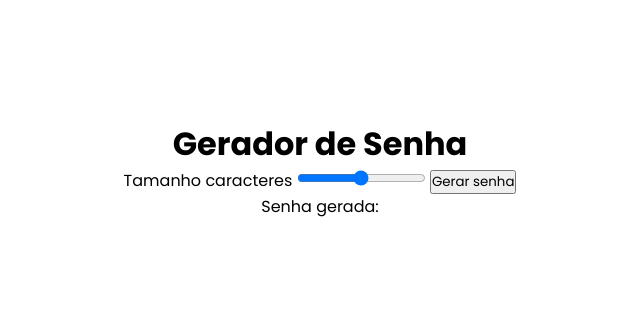
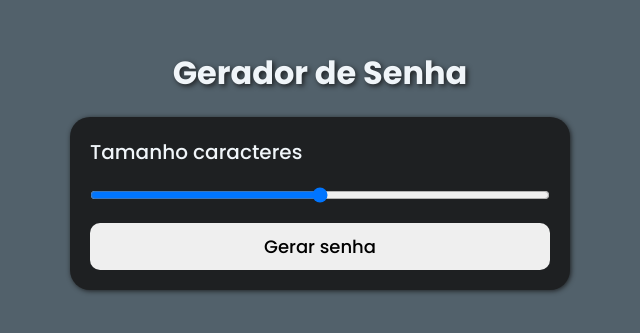
Before and after one commit to arisonfirmino/password-generator, a plain HTML site: page index.html in a window 1280 px wide. Shown: the part 231-564 px from the top of the page, without its empty margins (320-960 px from the left). Drawn offline with Linux system fonts and the light colour scheme.

Commit message:
feat: applied style

```diff
--- a/index.html
+++ b/index.html
@@ -16,15 +16,15 @@
             <div class="generator-container">
                 <span>Tamanho <span id="value"></span>caracteres</span>
 
-                <input type="range" min="5" max="25" class="slider" />
+                <input id="slider" type="range" min="5" max="25" />
 
                 <button>Gerar senha</button>
             </div>
 
-            <div class="password-container hide">
+            <div class="passwor-containerd hide">
                 <span>Senha gerada:</span>
 
-                <span class="password"></span>
+                <span id="password"></span>
             </div>
         </main>
     </body>
--- a/style.css
+++ b/style.css
@@ -10,8 +10,67 @@
 main {
     width: 100%;
     height: 100vh;
+    background-color: #52616b;
     display: flex;
     flex-direction: column;
     justify-content: center;
     align-items: center;
+    gap: 20px;
+    color: #f0f5f9;
 }
+
+h1 {
+    text-shadow: 2px 2px 5px #1e2022;
+}
+
+.generator-container {
+    width: 500px;
+    background-color: #1e2022;
+    padding: 20px;
+    border-radius: 20px;
+    display: flex;
+    flex-direction: column;
+    justify-content: center;
+    align-items: center;
+    gap: 20px;
+    box-shadow: 1px 1px 5px #1e2022;
+}
+
+.generator-container span {
+    width: 100%;
+    font-size: 20px;
+    font-weight: 500;
+}
+.generator-container input {
+    width: 100%;
+}
+
+.generator-container button {
+    width: 100%;
+    padding: 10px;
+    border-radius: 10px;
+    border: none;
+    font-size: 18px;
+    font-weight: 500;
+    cursor: pointer;
+    transition: 0.5s;
+}
+
+.generator-container button:hover {
+    background-color: #c0eb6a;
+}
+
+.passwor-containerd {
+    width: 500px;
+    background-color: #1e2022;
+    padding: 20px;
+    border-radius: 20px;
+    display: flex;
+    justify-content: space-between;
+    gap: 20px;
+    box-shadow: 1px 1px 5px #1e2022;
+}
+
+.hide {
+    display: none;
+}
```
